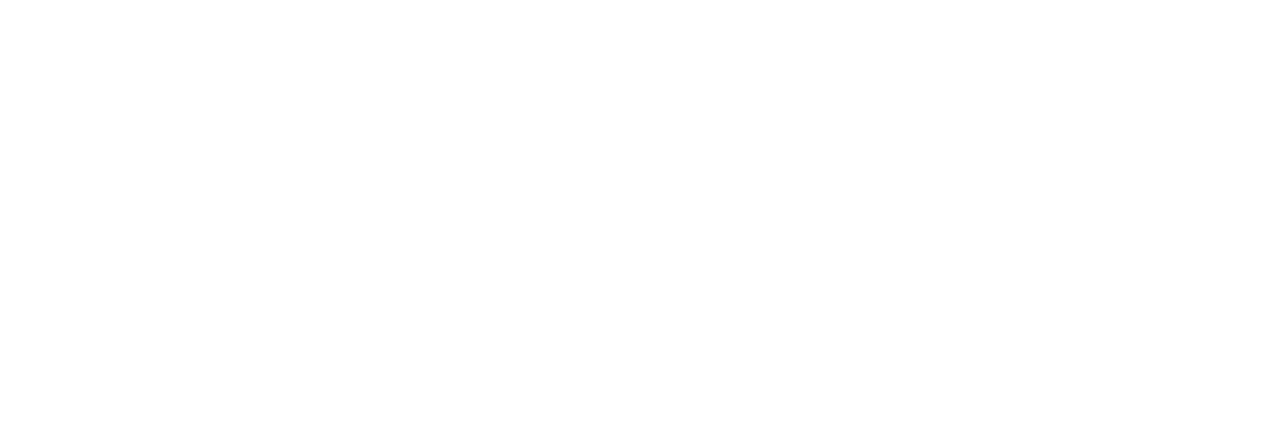
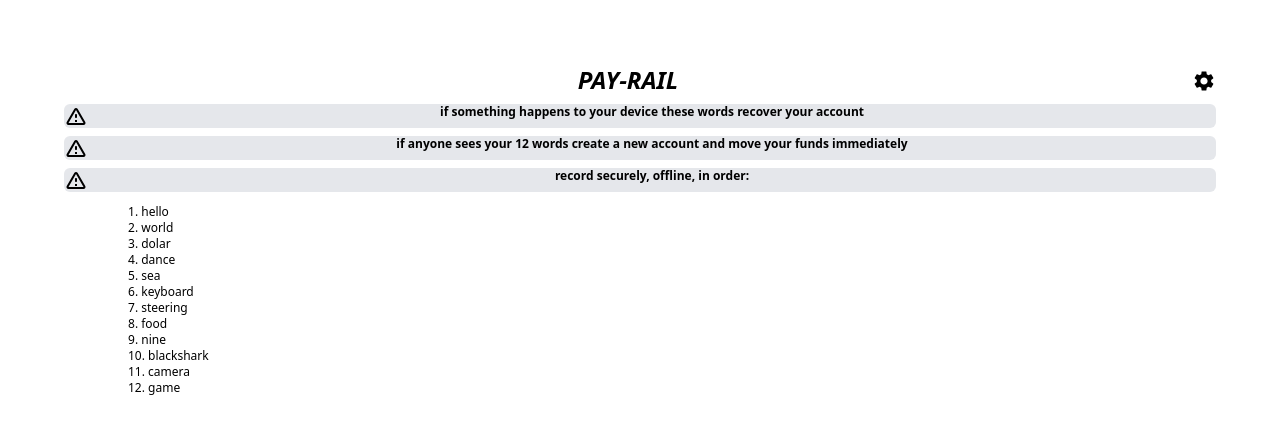
Before and after one commit to 127001sudais/TestWallet-UI, a React (Create React App) app: page /my-12-words in a window 1280 px wide. Before the commit this address had no page. Shown: the top 434 px of the page. Built offline with nearby package versions, Linux system fonts and the light colour scheme.

Commit message:
created my12words page

```diff
--- a/src/App.js
+++ b/src/App.js
@@ -6,6 +6,7 @@
 import AccountCreationIndex from "./Pages/CreateAccount/AccountCreationIndex";
 import HomeIndex from "./Pages/Home/HomeIndex";
 import RecoverAccountIndex from "./Pages/RecoverAccount/RecoverAccountIndex";
+import My12WordsIndex from "./Pages/My12Words/My12WordsIndex";
 
 function App() {
   return (
@@ -15,6 +16,7 @@
         <Route path="/create-account" element={<AccountCreationIndex />} />
         <Route path="/recover-account" element={<RecoverAccountIndex />} />
         <Route path="/home" element={<HomeIndex />} />
+        <Route path="/my-12-words" element={<My12WordsIndex />} />
       </Routes>
     </BrowserRouter>
   );
--- a/src/Modals/Home/PayBox.jsx
+++ b/src/Modals/Home/PayBox.jsx
@@ -58,7 +58,7 @@
         </div>
 
         {/* sen button */}
-        <div className="mt-4 rounded-md bg-black ">
+        <div className=" mt-5 bg-black rounded-md">
           {" "}
           <Button
             style={{ color: "white" }}
--- /dev/null
+++ b/src/Pages/My12Words/My12WordsIndex.jsx
@@ -0,0 +1,23 @@
+import React from "react";
+
+// page layout
+import PageLayout from "../../containers/PageLayout/PageLayout";
+
+// header
+import Header from "../../components/Header/Header";
+
+// Children
+import My12WordsNotice from "../../components/My12Words/My12WordsNotice/My12WordsNotice";
+import SecretPhrases from "../../components/My12Words/SecretPhrases/SecretPhrases";
+
+function My12WordsIndex() {
+  return (
+    <PageLayout>
+      <Header />
+      <My12WordsNotice />
+      <SecretPhrases />
+    </PageLayout>
+  );
+}
+
+export default My12WordsIndex;
--- /dev/null
+++ b/src/components/My12Words/My12WordsNotice/My12WordsNotice.jsx
@@ -0,0 +1,22 @@
+import React from "react";
+
+import Notice from "../../Notice/Notice";
+
+function My12WordsNotice() {
+  let text1 =
+    "if something happens to your device these words recover your account";
+
+  let text2 =
+    "if anyone sees your 12 words create a new account and move your funds immediately";
+
+  let text3 = "record securely, offline, in order:";
+  return (
+    <>
+      <Notice text={text1} />
+      <Notice text={text2} />
+      <Notice text={text3} />
+    </>
+  );
+}
+
+export default My12WordsNotice;
--- /dev/null
+++ b/src/components/My12Words/SecretPhrases/SecretPhrases.jsx
@@ -0,0 +1,51 @@
+import React, { useState } from "react";
+
+// icon
+import ContentCopyRoundedIcon from "@mui/icons-material/ContentCopyRounded";
+
+function SecretPhrases() {
+  const [buttonText, setButtonText] = useState("Copy to clipboard");
+
+  //   COPY TO CLIPBOARD BUTTON FUNCTION
+  //   const copyToClipboard = () => {
+  //     navigator.clipboard
+  //       .writeText(TestSecretPhase)
+  //       .then(() => setButtonText("Copied"))
+  //       .catch(() => setButtonText("Failed to copy text"));
+  //   };
+  const TestSecretPhase = [
+    "hello",
+    "world",
+    "dolar",
+    "dance",
+    "sea ",
+    "keyboard ",
+    "steering ",
+    "food",
+    "nine ",
+    "blackshark",
+    "camera",
+    "game",
+  ];
+  return (
+    <>
+      {" "}
+      <div className=" mt-3 pb-3">
+        {TestSecretPhase.map((word, i) => (
+          <p className=" text-xs flex  flex-col ml-16 " key={word}>
+            {i + 1}. {word}
+          </p>
+        ))}
+      </div>
+      {/* COPY TO CLIPBOARD BUTTON  */}
+      {/* <button
+        onClick={copyToClipboard}
+        className="border rounded-lg w-40 active:bg-gray-300 mt-2"
+      >
+        {buttonText}
+      </button> */}
+    </>
+  );
+}
+
+export default SecretPhrases;
--- a/src/components/Notice/Notice.jsx
+++ b/src/components/Notice/Notice.jsx
@@ -8,7 +8,7 @@
     <>
       <div className="flex bg-gray-200 rounded-md text-xs mt-2">
         <WarningAmberRoundedIcon className="h-5 w-5 m-auto" />
-        <p className="flex-1 text-center leading-6">{text}</p>
+        <p className="flex-1 text-center font-semibold">{text}</p>
       </div>
     </>
   );
```
